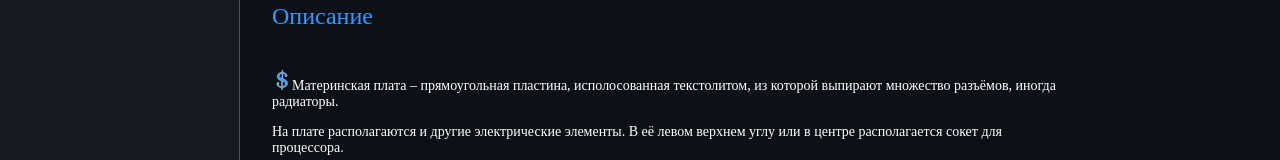
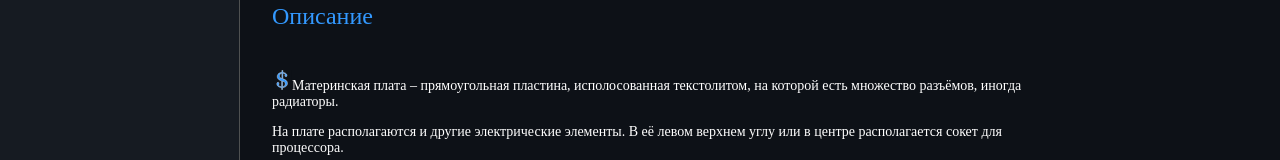
Before and after one commit to turbopypip/pc-enjoyer2.0, a React (Create React App) app: page / in a window 1280 px wide. Both pictures are taken after a click on the element "Материнская плата". Shown: the part 578-738 px from the top of the page. Built offline with nearby package versions, Linux system fonts and the light colour scheme; a web font is replaced by a local one.

Commit message:
Checked Motherboard 1 paragraph

```diff
--- a/src/Pages/Motherboard/index.tsx
+++ b/src/Pages/Motherboard/index.tsx
@@ -36,7 +36,7 @@ const Motherboard = () => {
       <p>
         <img src={MoneyIcon} width="20" height="20" />
         Материнская плата – прямоугольная пластина, исполосованная текстолитом,
-        из которой выпирают множество разъёмов, иногда радиаторы.
+        на которой есть множество разъёмов, иногда радиаторы.
       </p>
       <p>
         На плате располагаются и другие электрические элементы. В её левом
@@ -57,7 +57,7 @@ const Motherboard = () => {
       <p>
         <img src={MoneyIcon} width="20" height="20" />
         Форм-фактор материнской платы - установленный производителями стандарт,
-        задающий ее габаритные, размеры крепления к корпусу, количество и
+        задающий ее габаритные размеры крепления к корпусу, количество и
         расположение отверстий для подключения комплектующих ПК.
       </p>
       <p>
```
